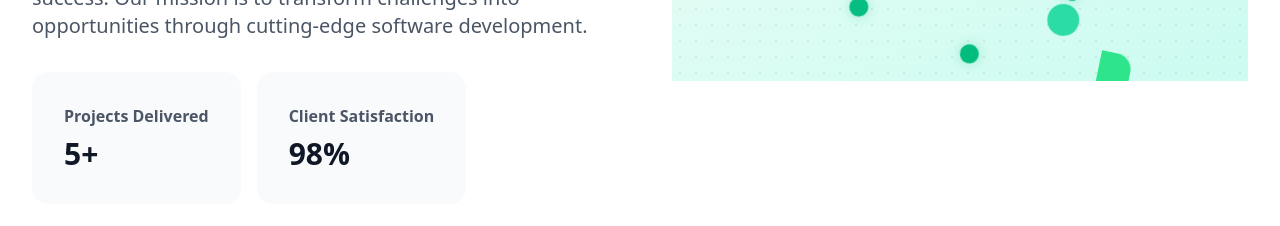
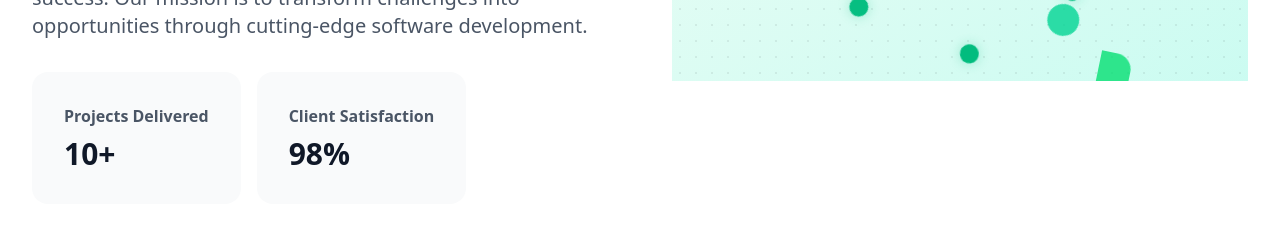
Before and after one commit to nexlura/nexlura-website, a Next.js app: page /company in a window 1280 px wide. Shown: the part 1180-1406 px from the top of the page. Built offline with nearby package versions, Linux system fonts and the light colour scheme; no server answers; a web font is replaced by a local one.

Commit message:
fix: components casing named errors

```diff
--- a/src/app/company/page.tsx
+++ b/src/app/company/page.tsx
@@ -87,7 +87,7 @@ function MissionSection() {
           <div className="mt-8 flex gap-4">
             <div className="rounded-2xl bg-gray-50 p-8">
               <div className="text-base font-semibold text-gray-600">Projects Delivered</div>
-              <div className="mt-2 text-3xl font-bold text-gray-900">5+</div>
+              <div className="mt-2 text-3xl font-bold text-gray-900">10+</div>
             </div>
             <div className="rounded-2xl bg-gray-50 p-8">
               <div className="text-base font-semibold text-gray-600">Client Satisfaction</div>
--- a/src/components/button.tsx
+++ b/src/components/Button.tsx
@@ -1,6 +1,6 @@
 import * as Headless from '@headlessui/react'
 import { clsx } from 'clsx'
-import { Link } from './link'
+import { Link } from './Link'
 
 const variants = {
   primary: clsx(
--- a/src/components/Footer.tsx
+++ b/src/components/Footer.tsx
@@ -3,7 +3,7 @@ import { Subheading } from './Text'
 import { Button } from './Button'
 import { Container } from './Container'
 import { Gradient } from './Gradient'
-import { Link } from './link'
+import { Link } from './Link'
 import Logo from './Logo'
 
 
--- a/src/components/navbar.tsx
+++ b/src/components/Navbar.tsx
@@ -8,7 +8,7 @@ import {
 import { Bars2Icon } from '@heroicons/react/24/solid'
 import { motion } from 'framer-motion'
 
-import { Link } from './link'
+import { Link } from './Link'
 import { PlusGrid, PlusGridItem, PlusGridRow } from './PlusGrid'
 import { Button } from './Button'
 import Logo from './Logo'
```
Also changed, not shown: src/components/Border.tsx (renamed from src/components/border.tsx), src/components/ContactContainer.tsx (renamed from src/components/contactContainer.tsx), src/components/Container.tsx (renamed from src/components/container.tsx), src/components/Gradient.tsx (renamed from src/components/gradient.tsx), src/components/Link.tsx (renamed from src/components/link.tsx), src/components/Logo.tsx (renamed from src/components/logo.tsx).
